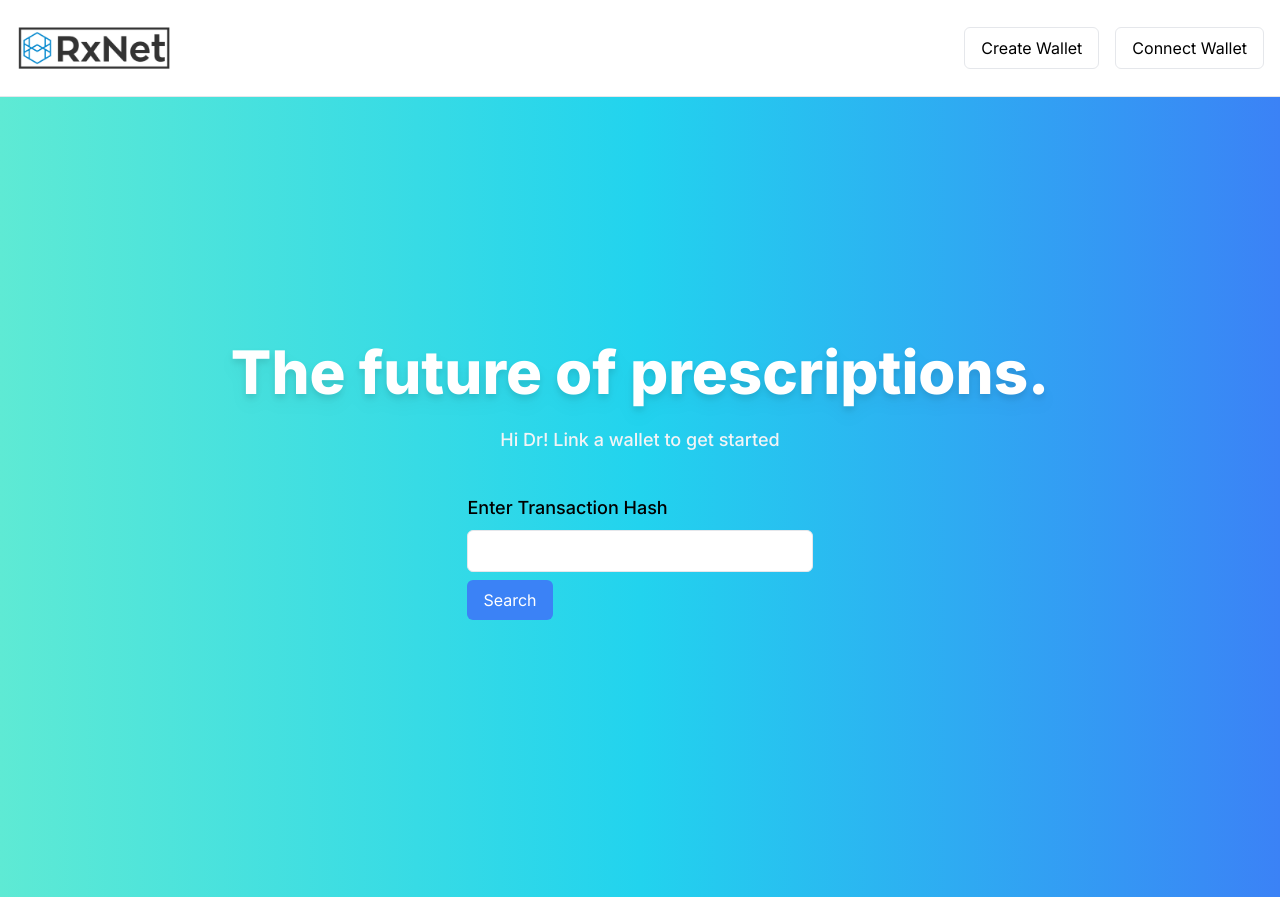
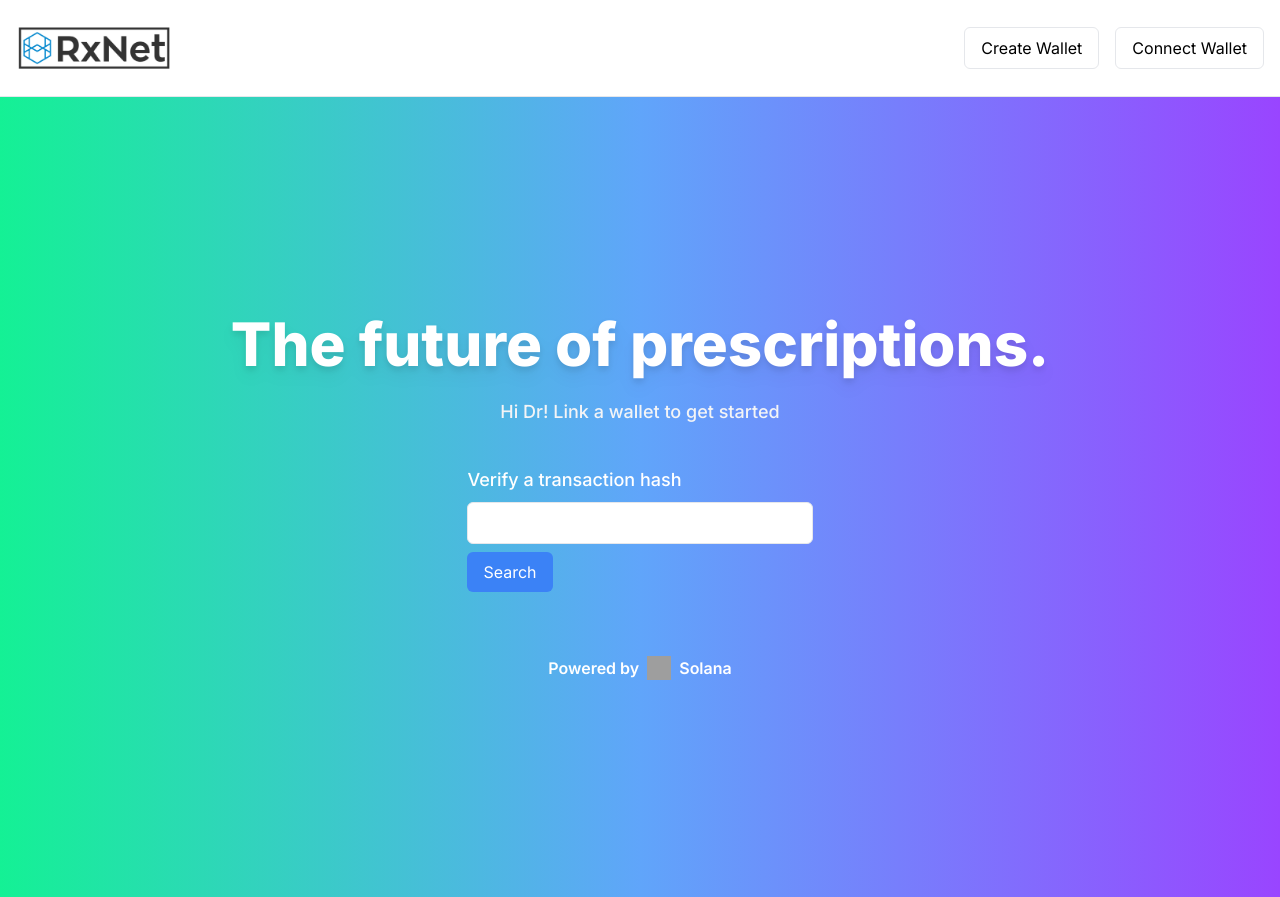
Before and after one commit to brightcosmo/RxNet, a Next.js app: page / in a window 1280 px wide. Built offline with nearby package versions, Linux system fonts and the light colour scheme; grey boxes are pictures that could not be loaded.

Commit message:
Backend reworks and UI changes

```diff
--- a/app/components/Mint-token/index.tsx
+++ b/app/components/Mint-token/index.tsx
@@ -86,7 +86,7 @@ const MintTokenModal = ({ onSubmit, onClose, tokens, setTokens }) => {
       setTokens((prevTokens) => [
         ...prevTokens,
         {
-          transactionHash: "0x398fb4a080bf4e291509c1e27f4ca8f0438032efebe9d0bfcee03f4dfcae64d7",
+          transactionHash: "4SVecMVJbqJyusG8gjqE6UXVhj1FHcPq9or7L4punAhwuGyztwtPp3ZCM8AyeV52tQVGQSgaaBocJX46aZMwCN13",
           walletAddress: sessionStorage.getItem("walletAddress"),
           recipientAddress,
           amount,
@@ -102,7 +102,7 @@ const MintTokenModal = ({ onSubmit, onClose, tokens, setTokens }) => {
       console.log(tokens)
 
       toast.success(
-        `🦄 Tokens minted successfully! ${amount} tokens sent to ${recipientAddress}! Transaction Hash: 0x398fb4a080bf4e291509c1e27f4ca8f0438032efebe9d0bfcee03f4dfcae64d7`,
+        `🦄 Tokens minted successfully! Transaction Hash: 4SVecMVJbqJyusG8gjqE6UXVhj1FHcPq9or7L4punAhwuGyztwtPp3ZCM8AyeV52tQVGQSgaaBocJX46aZMwCN13`,
         {
           position: "bottom-center",
           autoClose: 5000,
--- a/app/components/View-transactions/index.tsx
+++ b/app/components/View-transactions/index.tsx
@@ -5,7 +5,7 @@ const PrescriptionTable = () => {
 
   const handleSearch = () => {
     // Construct the URL using the transactionHash
-    const externalUrl = `https://explorer-testnet.maschain.com/${transactionHash}`;
+    const externalUrl = `https://explorer.solana.com/tx/${transactionHash}?cluster=devnet`;
 
     // Open the external URL in a new tab or window
     window.open(externalUrl, '_blank');
@@ -14,8 +14,8 @@ const PrescriptionTable = () => {
   return (
     <div className="p-4">
       <div className="mb-4">
-        <label htmlFor="transactionHash" className="block mb-2 text-base lg:text-lg text-black-100 font-medium mt-6">
-          Enter Transaction Hash
+        <label htmlFor="transactionHash" className="block mb-2 text-base lg:text-lg text-white font-medium mt-6">
+          Verify a transaction hash
         </label>
         <input
           type="text"
--- a/app/page.js
+++ b/app/page.js
@@ -45,7 +45,7 @@ export default function Home() {
   console.log(tokens)
 
   return (
-    <main className="flex min-h-screen flex-col items-center justify-center bg-gradient-to-r from-teal-300 via-cyan-400 to-blue-500">
+    <main className="flex min-h-screen flex-col items-center justify-center bg-gradient-to-r from-[#14F195] via-blue-400 to-[#9945FF]">
       <h1 className="font-extrabold text-4xl lg:text-6xl text-center text-white drop-shadow-lg z-0">
         The future of prescriptions.
       </h1>
@@ -114,6 +114,15 @@ export default function Home() {
         )}
       </AnimatePresence>
       <PrescriptionTable />
+      <div className="flex items-center mt-8">
+        <span className="text-white font-semibold mr-2">Powered by</span>
+        <img
+          src="https://cryptologos.cc/logos/solana-sol-logo.png"
+          alt="Solana Logo"
+          className="w-6 h-6"
+        />
+        <span className="text-white font-semibold ml-2">Solana</span>
+      </div>
       <ToastContainer
         position="bottom-center"
         autoClose={5000}
```
Also changed, not shown: 1 other file (tests, documents, lock files or other folders).
